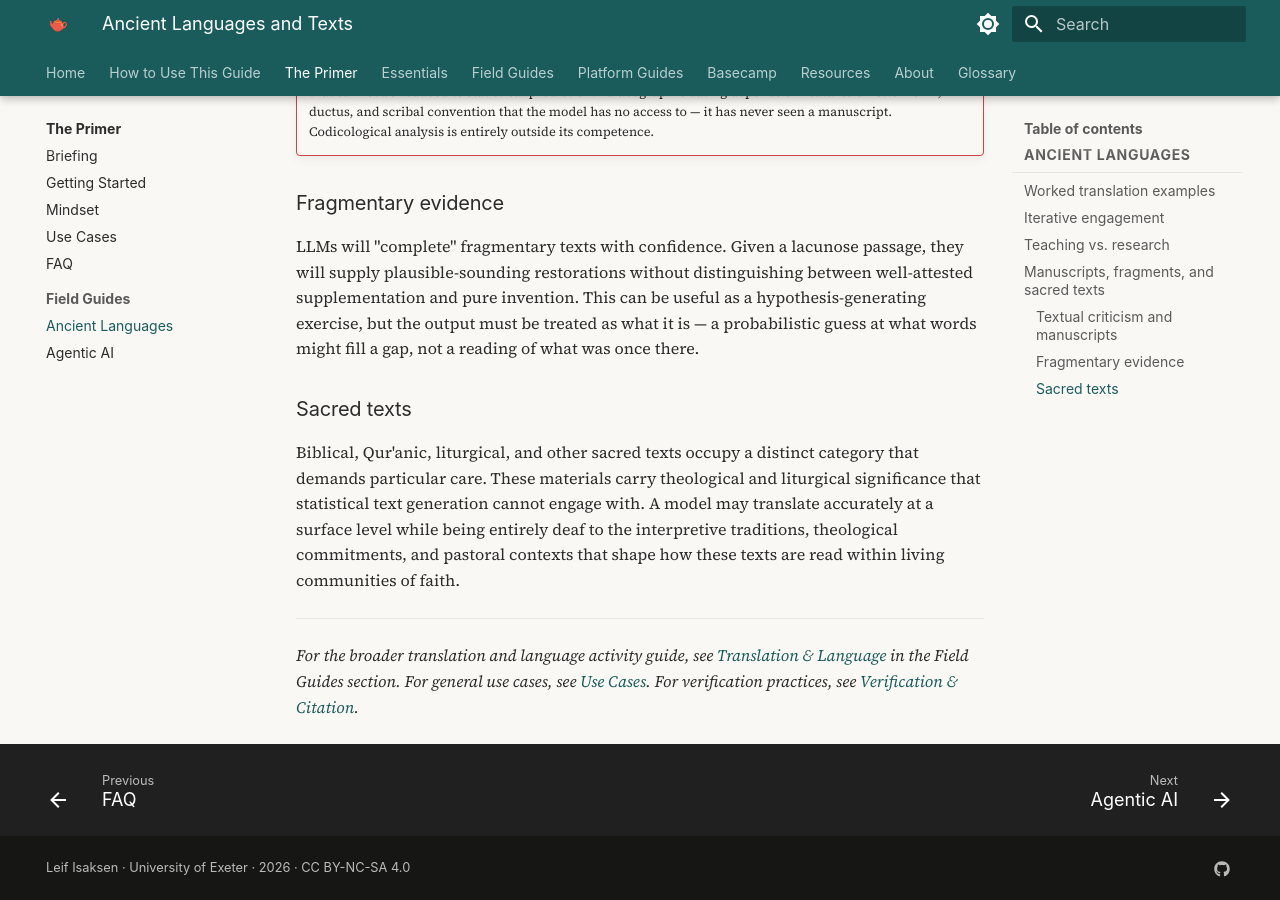
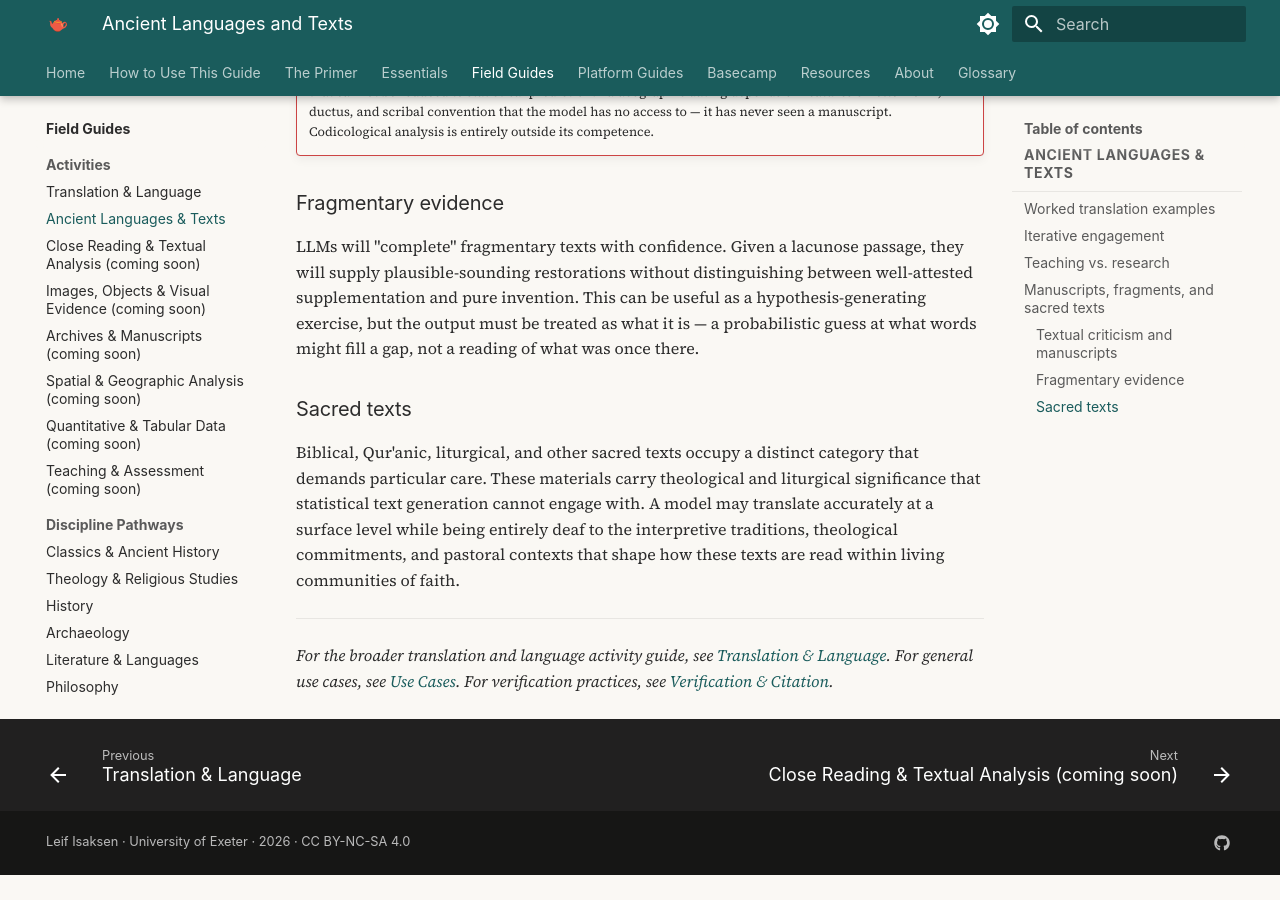
Before and after one commit to leifuss/hhg2ai, an MkDocs documentation site: the page built from docs/field-guides/ancient-languages.md, in a window 1280 px wide and 900 px high, scrolled down 3072 px. Built offline with MkDocs 1.6.1 and Material for MkDocs 9.7.7, drawn with Linux system fonts in a browser that asks for light colours; comment, search, counter and statistics services are not loaded; after the commit the page ends 3947 px from its top, so only the background shows below that; some of the changed text lies outside the part shown.

Commit message:
Move Ancient Languages to Field Guides, reorganise Primer nav
- Move docs/guide/ancient-languages.md → docs/field-guides/ancient-languages.md
- Integrate as worked examples companion to Translation & Language
- Move Agentic AI between Use Cases and FAQ in Primer nav
- Remove "Field Guides" subheading from Primer nav
- Update all cross-references (landing page, Primer index, getting-started)

https://claude.ai/code/session_014sTwkrMLwH1jC4AbPKyYBa

```diff
--- a/docs/guide/ancient-languages.md
+++ b/docs/field-guides/ancient-languages.md
@@ -1,5 +1,5 @@
 ---
-section: primer
+section: field-guides
 title: "Ancient Languages and Texts"
 description: "A field guide to using AI for translation, textual criticism, and working with ancient and sacred texts."
 last_verified: 2026-03-08
@@ -7,7 +7,7 @@ last_verified: 2026-03-08
 
 # Ancient Languages and Texts
 
-*Field Guide · Part of [The Primer](index.md)*
+*Worked examples for [Translation & Language Work](translation.md)*
 
 !!! panic "Don't Panic"
     **This page is useful across disciplines.** The worked examples use Latin, Greek, and Hebrew, but the techniques apply to any language you work with. The methodology sections — Iterative Engagement, Teaching vs. Research, and Manuscripts, Fragments, and Sacred Texts — are relevant to anyone who pushes back on AI output with specialist knowledge.
@@ -77,4 +77,4 @@ Biblical, Qur'anic, liturgical, and other sacred texts occupy a distinct categor
 
 ---
 
-*For the broader translation and language activity guide, see [Translation & Language](../field-guides/translation.md) in the Field Guides section. For general use cases, see [Use Cases](use-cases.md). For verification practices, see [Verification & Citation](../essentials/verification.md).*
+*For the broader translation and language activity guide, see [Translation & Language](translation.md). For general use cases, see [Use Cases](../guide/use-cases.md). For verification practices, see [Verification & Citation](../essentials/verification.md).*
--- a/mkdocs.yml
+++ b/mkdocs.yml
@@ -52,10 +52,8 @@ nav:
     - Getting Started: guide/getting-started.md
     - Mindset: guide/mindset.md
     - Use Cases: guide/use-cases.md
+    - Agentic AI: guide/agentic.md
     - FAQ: guide/faq.md
-    - Field Guides:
-      - Ancient Languages: guide/ancient-languages.md
-      - Agentic AI: guide/agentic.md
   - Essentials:
     - essentials/index.md
     - Verification & Citation: essentials/verification.md
@@ -69,6 +67,7 @@ nav:
     - field-guides/index.md
     - Activities:
       - Translation & Language: field-guides/translation.md
+      - Ancient Languages & Texts: field-guides/ancient-languages.md
       - Close Reading & Textual Analysis (coming soon): field-guides/close-reading.md
       - Images, Objects & Visual Evidence (coming soon): field-guides/images-objects.md
       - Archives & Manuscripts (coming soon): field-guides/archives.md
```
Also changed, not shown: docs/field-guides/translation.md (+3 -2 lines), docs/guide/getting-started.md (+1 -1 lines), docs/guide/index.md (+1 -2 lines), docs/index.md (+0 -1 lines).
